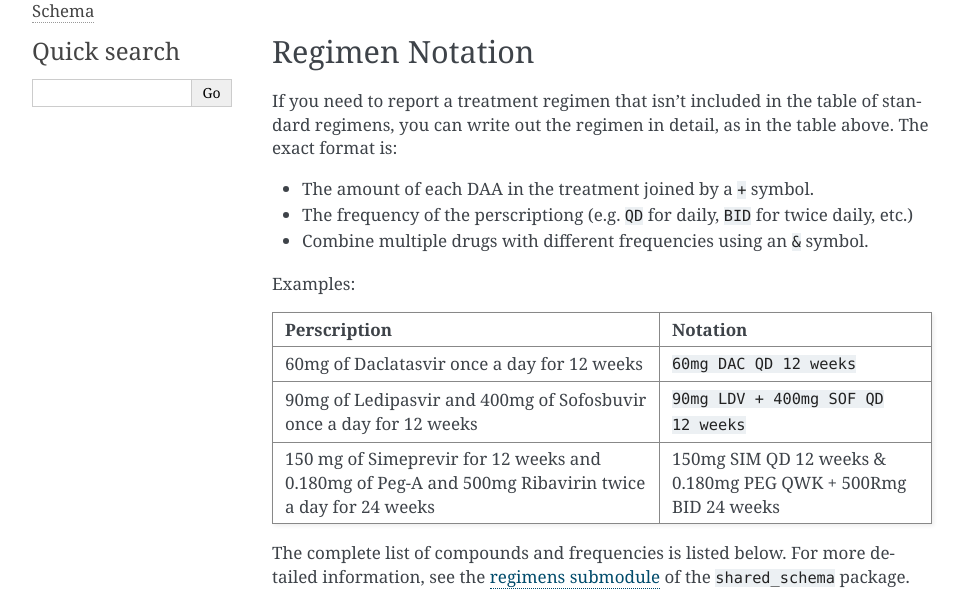
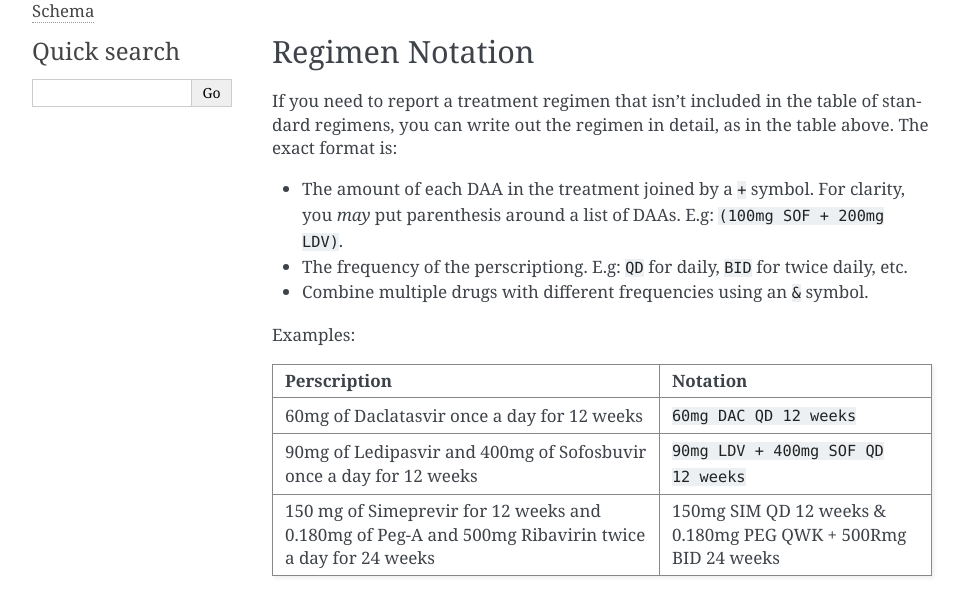
Before and after one commit to cfe-lab/shared-doc, a Sphinx documentation site: the page built from source/submission/treatment_regimens.rst, in a window 1280 px wide. Shown: the part 469-1065 px from the top of the page, without its empty margins (148-1112 px from the left). Built offline with Sphinx 7.4.7, drawn with Linux system fonts in a browser that asks for light colours; formulas are drawn with MathJax 3.

Commit message:
Add explanation of parens around drug lists
This commit explains the optional parens around drug lists in the
regimen grammar.

```diff
--- a/source/submission/treatment_regimens.rst
+++ b/source/submission/treatment_regimens.rst
@@ -32,9 +32,10 @@ table of standard regimens, you can write out the regimen in detail,
 as in the table above. The exact format is:
 
 - The amount of each DAA in the treatment joined by a ``+``
-  symbol.
-- The frequency of the perscriptiong (e.g. ``QD`` for daily, ``BID``
-  for twice daily, etc.)
+  symbol. For clarity, you *may* put parenthesis around a list of DAAs.
+  E.g: ``(100mg SOF + 200mg LDV)``.
+- The frequency of the perscriptiong. E.g: ``QD`` for daily, ``BID``
+  for twice daily, etc.
 - Combine multiple drugs with different frequencies using an
   ``&`` symbol.
 
```
